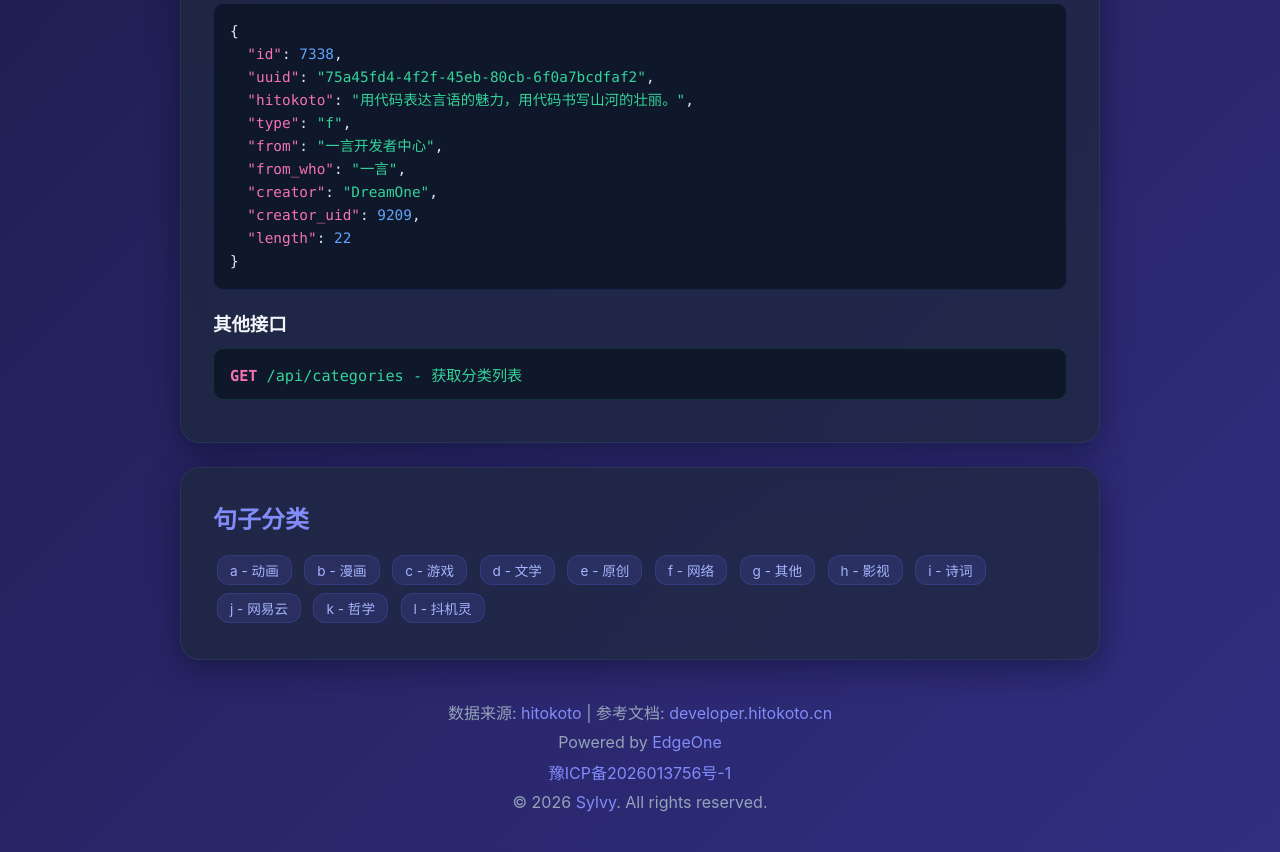
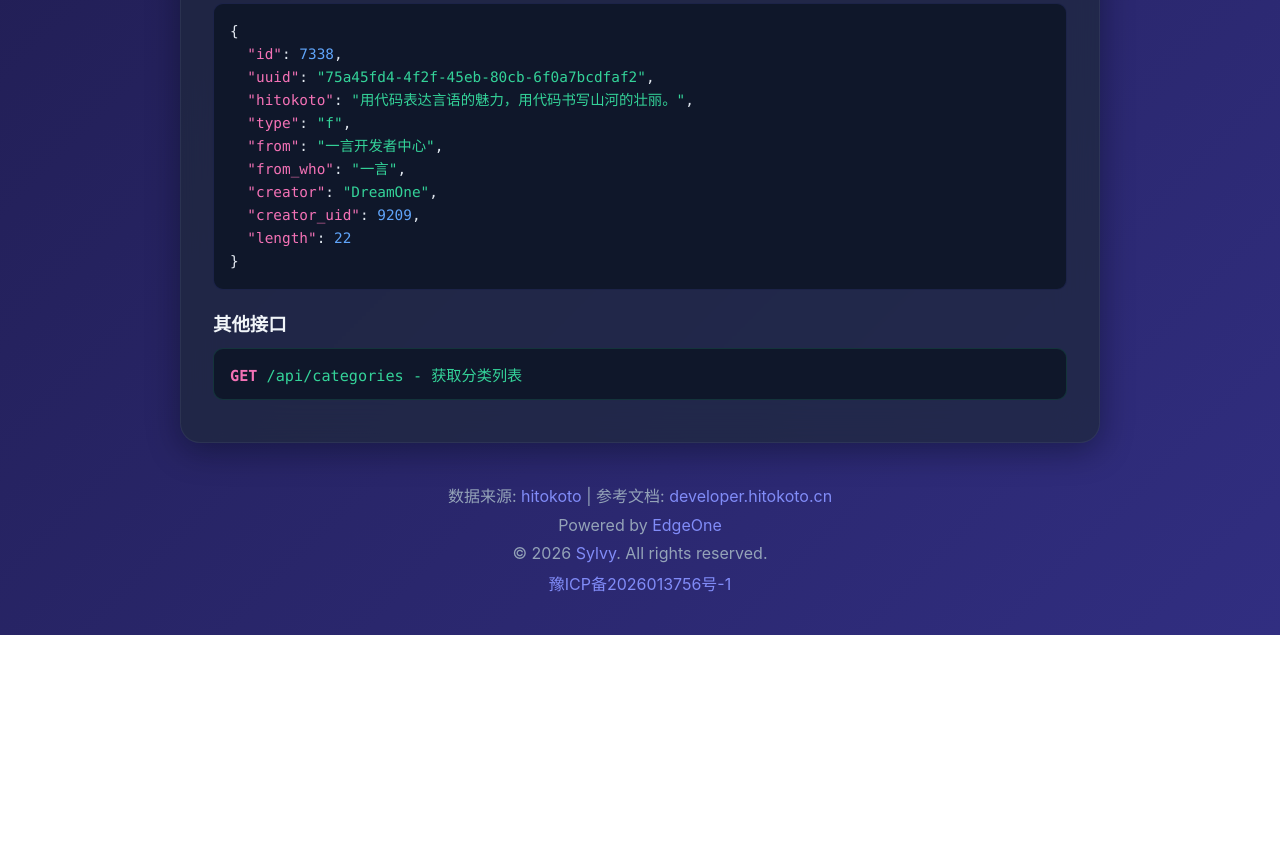
Before and after one commit to zzrliu8421/One-hitokoto-api, a website: page index.html in a window 1280 px wide. Shown: the part 3022-3874 px from the top of the page. After the commit the page ends 3657 px from the top, so only its background shows below. Drawn offline with Linux system fonts and the light colour scheme; no server answers.

Commit message:
docs: 移除句子分类卡片并调整页脚备案信息排版
移除了页面中冗余的句子分类标签卡片，调整了页脚中备案信息和版权信息的排版顺序

```diff
--- a/index.html
+++ b/index.html
@@ -142,28 +142,12 @@
       <h3>其他接口</h3>
       <div class="endpoint"><span class="method">GET</span> /api/categories - 获取分类列表</div>
     </div>
-    <div class="card">
-      <h2>句子分类</h2>
-      <div style="margin-top: 12px;">
-        <span class="tag">a - 动画</span>
-        <span class="tag">b - 漫画</span>
-        <span class="tag">c - 游戏</span>
-        <span class="tag">d - 文学</span>
-        <span class="tag">e - 原创</span>
-        <span class="tag">f - 网络</span>
-        <span class="tag">g - 其他</span>
-        <span class="tag">h - 影视</span>
-        <span class="tag">i - 诗词</span>
-        <span class="tag">j - 网易云</span>
-        <span class="tag">k - 哲学</span>
-        <span class="tag">l - 抖机灵</span>
-      </div>
-    </div>
+
     <div class="footer">
       <p>数据来源: <a href="https://github.com/hitokoto-osc/sentences-bundle" target="_blank">hitokoto</a> | 参考文档: <a href="https://developer.hitokoto.cn/sentence/" target="_blank">developer.hitokoto.cn</a></p>
       <p style="margin-top: 8px;">Powered by <a href="https://edgeone.ai" target="_blank">EdgeOne</a></p>
+      <p style="margin-top: 8px;">© 2026 <a href="https://sylv.top/" target="_blank">Sylvy</a>. All rights reserved.</p>
       <p style="margin-top: 8px;"><a href="https://beian.miit.gov.cn/" target="_blank">豫ICP备2026013756号-1</a></p>
-      <p style="margin-top: 8px;">© 2026 <a href="https://sylv.top/" target="_blank">Sylvy</a>. All rights reserved.</p>
     </div>
   </div>
   <script>
```
